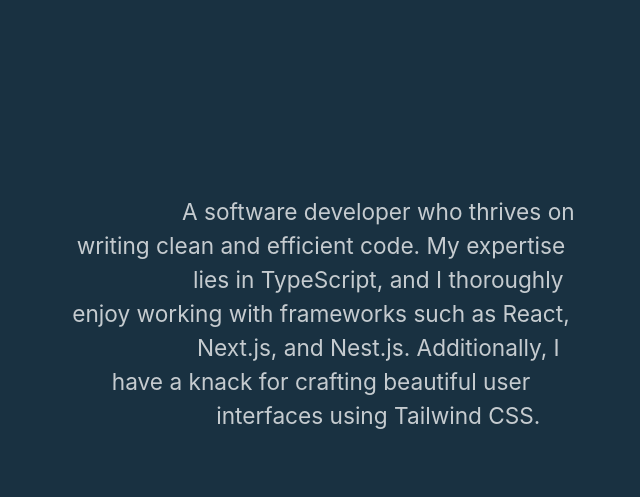
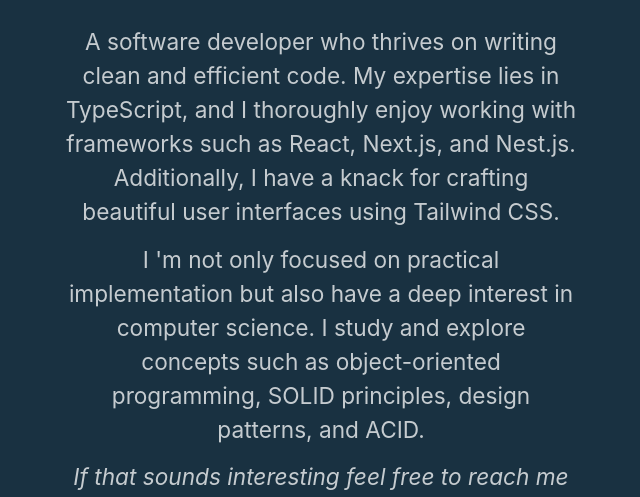
Before and after one commit to Abd3lwahab/Abdelwahab07.github.io, a plain HTML site: page index.html in a window 1280 px wide. Shown: the part 303-800 px from the top of the page, without its empty margins (319-959 px from the left). Drawn offline with Linux system fonts and the light colour scheme; a web font is replaced by a local one.

Commit message:
Update index.html

```diff
--- a/index.html
+++ b/index.html
@@ -744,7 +744,6 @@
         width: 100%;
         overflow: hidden;
         color: rgba(255, 255, 255, 0.75);
-        white-space: pre-wrap;
         word-break: break-word;
       }
 
@@ -781,7 +780,6 @@
       /*!sc*/
       .fcyJva {
         width: 100%;
-        white-space: pre-wrap;
         margin-bottom: 3rem;
         text-align: center;
         overflow-y: auto;
```
